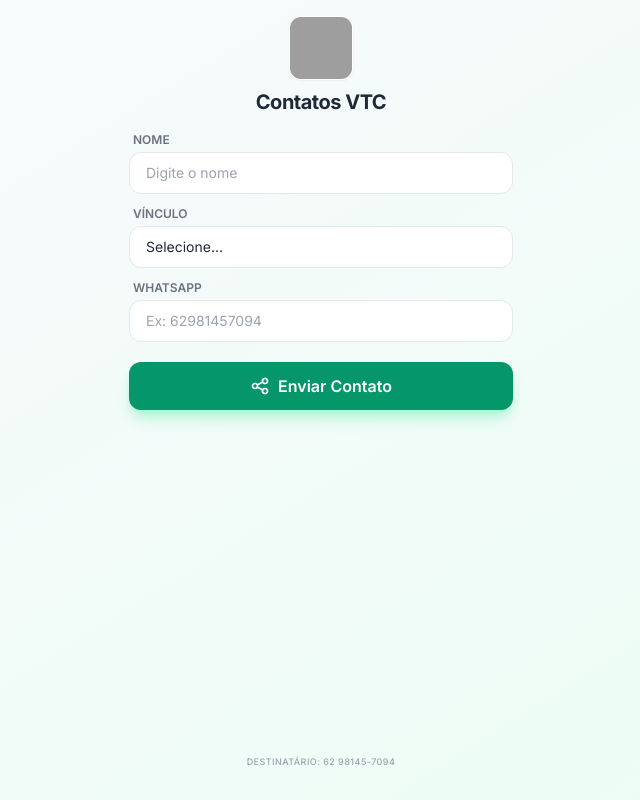
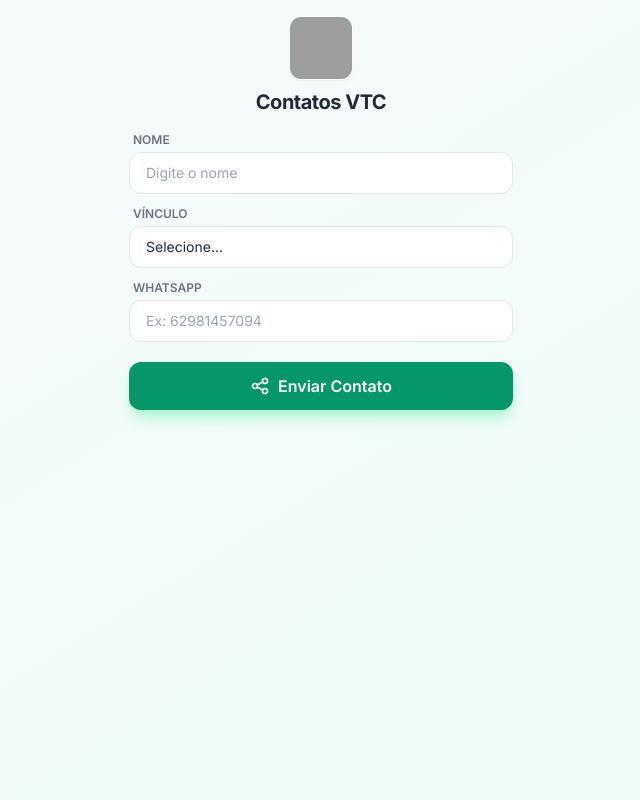
Before and after one commit to devwsilva/vtccontatos, a React (Vite) app: page / in a window 1280 px wide. Shown: the whole page, without its empty margins (319-959 px from the left). Built offline with nearby package versions, Linux system fonts and the light colour scheme; grey boxes are pictures that could not be loaded.

Commit message:
Update App.tsx

```diff
--- a/App.tsx
+++ b/App.tsx
@@ -174,9 +174,6 @@ const App: React.FC = () => {
         </div>
       )}
 
-      <footer className="w-full max-w-sm mt-auto py-4 text-center text-[9px] uppercase tracking-wider text-gray-400 font-medium">
-        <p>Destinatário: 62 98145-7094</p>
-      </footer>
     </div>
   );
 };
```
